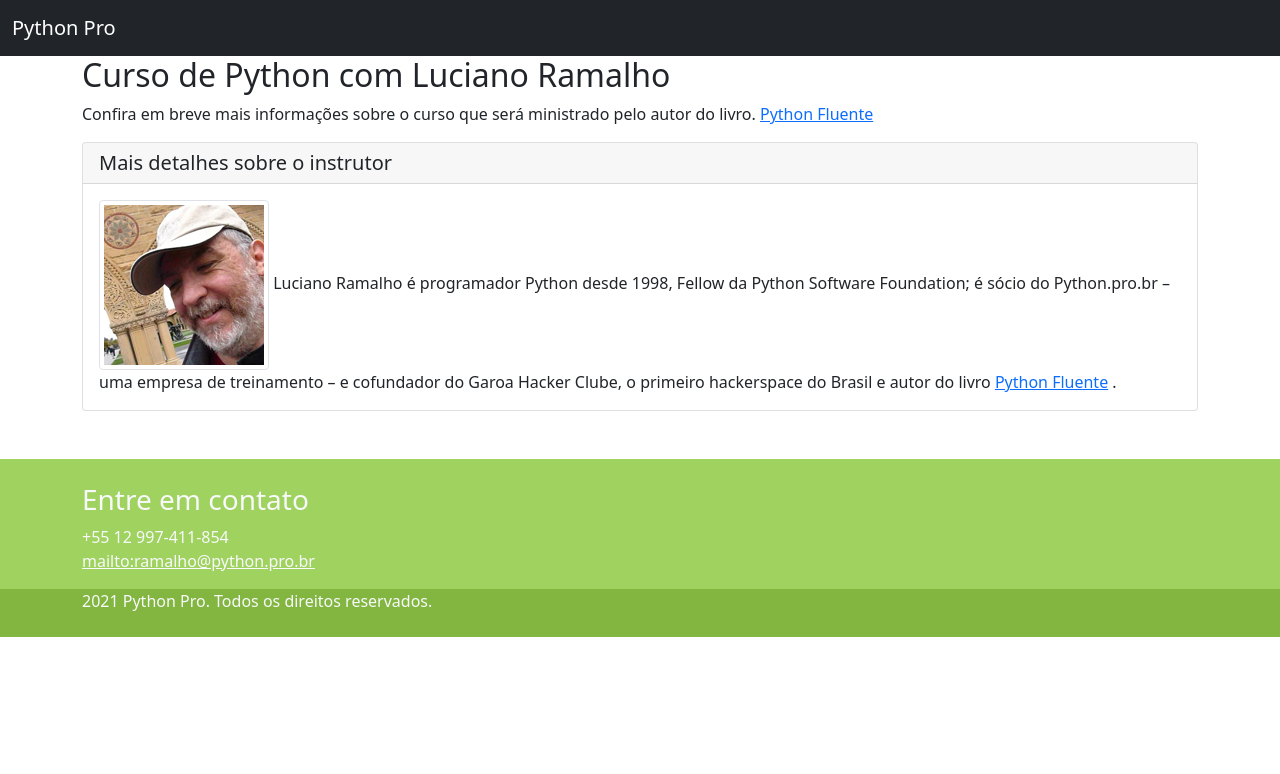
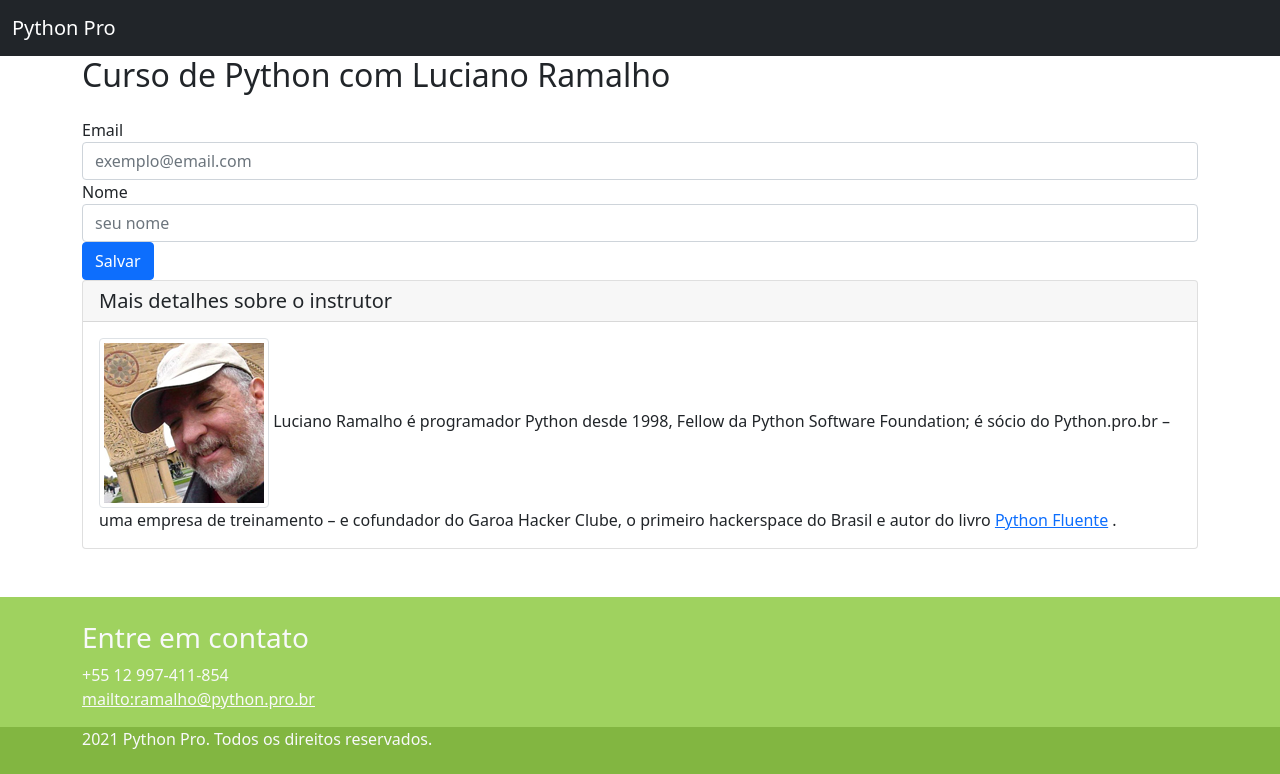
Before and after one commit to Jaquelinesa82/curso-django, a Django app: template pypro/base/templates/base/home.html in a window 1280 px wide. Shown: the top 774 px of the page. Run offline with Django 3.2, Linux system fonts and the light colour scheme; the template is opened without the code that fills it, so the values that code supplies are empty; some libraries are stand-ins or nearby versions.

Commit message:
Criado formulário do Mailchimp na Landing Page da aplicação.
close #76

```diff
--- a/pypro/base/templates/base/home.html
+++ b/pypro/base/templates/base/home.html
@@ -1,5 +1,5 @@
+<!DOCTYPE html>
 {% load static %}
-<!DOCTYPE html>
 <html lang="pt-br">
 <head>
     <meta charset="utf-8">
@@ -23,7 +23,8 @@
 <nav class="navbar navbar-expand-lg navbar-dark bg-dark">
     <div class="container-fluid">
         <a class="navbar-brand" href="{% url 'base:home' %}">Python Pro</a>
-    <button class="navbar-toggler" type="button" data-bs-toggle="collapse" data-bs-target="#navbarSupportedContent" aria-controls="navbarSupportedContent" aria-expanded="false" aria-label="Toggle navigation">
+        <button class="navbar-toggler" type="button" data-bs-toggle="collapse" data-bs-target="#navbarSupportedContent"
+                aria-controls="navbarSupportedContent" aria-expanded="false" aria-label="Toggle navigation">
             <span class="navbar-toggler-icon"></span>
         </button>
         <div class="collapse navbar-collapse" id="navbarSupportedContent">
@@ -32,7 +33,6 @@
         </div>
     </div>
 </nav>
-
 <div class="container">
     <div class="row">
         <div class="col-md-12">
@@ -40,10 +40,34 @@
                 <h2>
                     Curso de Python com Luciano Ramalho
                 </h2>
-				<p>
-					Confira em breve mais informações sobre o curso que será ministrado pelo autor do livro.
-					<a href="https://novatec.com.br/livros/pythonfluente/" target="_blank">Python Fluente</a>
-				</p>
+                <h4 class="mt-4" Entre na fila de espera></h4>
+                <form action="https://gmail.us1.list-manage.com/subscribe/post?u=395f764e264c485638725cb8d&amp;id=49727c6974"
+                      method="post" id="mc-embedded-subscribe-form" name="mc-embedded-subscribe-form"
+                      class="form-now align-items-center" target="_blank" novalidate>
+                    <div class="form-row align-items-center">
+                        <div class="col-auto">
+                            <label class="sr-only" for="mce-EMAIL">Email</label>
+                            <input type="email" value="" name="EMAIL" class="form-control required" id="mce-EMAIL"
+                                   placeholder="exemplo@email.com">
+                        </div>
+                        <div class="col-auto">
+                            <label class="sr-only" for="mce-FNAME">Nome</label>
+                            <input type="text" value="" name="FNAME" class="form-control" id="mce-FNAME"
+                                   placeholder="seu nome">
+                        </div>
+                        <!-- real people should not fill this in and expect good things - do not remove this or risk form bot signups-->
+                        <div style="position: absolute; left: -5000px;" aria-hidden="true"><input type="text"
+                                                                                                  name="b_395f764e264c485638725cb8d_49727c6974"
+                                                                                                  tabindex="-1"
+                                                                                                  value=""></div>
+
+                        <div class="col-auto">
+                            <input type="submit" value="Salvar" name="subscribe"
+                                   id="mc-embedded-subscribe" class="btn btn-primary">
+                        </div>
+                    </div>
+                </form>
+
             </div>
         </div>
     </div>
```
Lines whose indentation alone changed are shown as unchanged.
